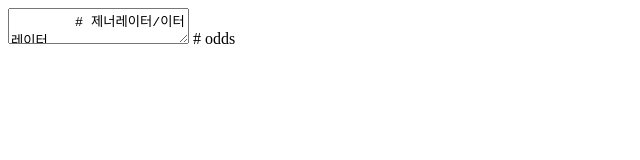
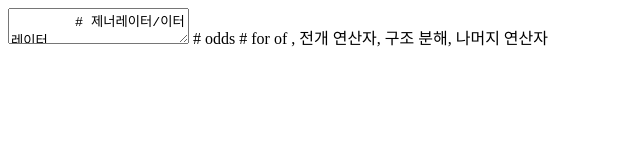
Before and after one commit to ksmfou98/Functional-Programming-Javascript, a plain HTML site: page 03. 제너레이터와 이터레이터/index.html in a window 1280 px wide. Shown: the whole page, without its empty margins (0-640 px from the left). Drawn offline with Linux system fonts and the light colour scheme.

Commit message:
for...of, 전개 연산자, 구조 분해, 나머지 연산자

```diff
--- a/03. 제너레이터와 이터레이터/index.html
+++ b/03. 제너레이터와 이터레이터/index.html
@@ -64,6 +64,23 @@
       log(iter2.next());
 
       for (const a of odds(40)) log(a);
+
+      console.clear();
+    </script>
+
+    # for of , 전개 연산자, 구조 분해, 나머지 연산자
+    <script>
+      log(...odds(10));
+      log([...odds(10), ...odds(20)]);
+
+      const [head, ...tail] = odds(5);
+      log(head);
+      log(tail);
+
+      const [a, b, ...rest] = odds(10);
+      log(a);
+      log(b);
+      log(rest);
     </script>
   </body>
 </html>
```
